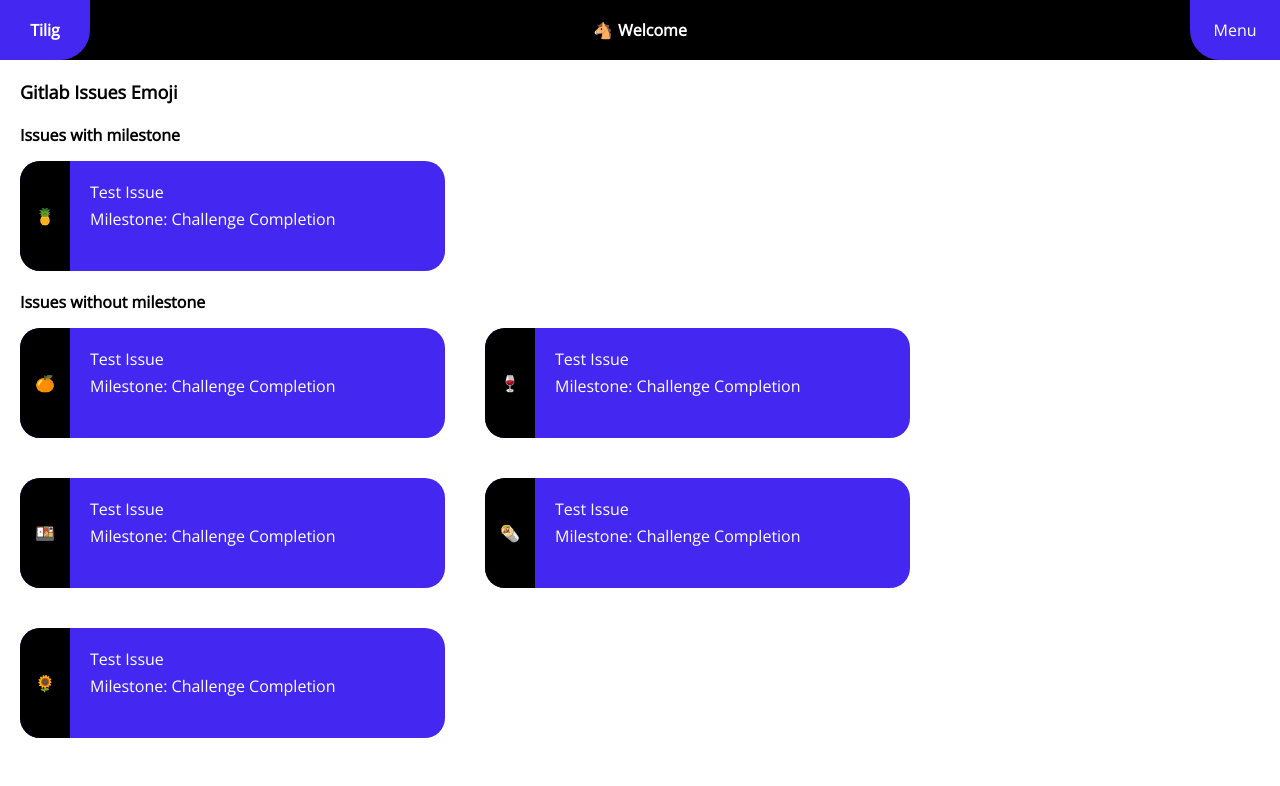
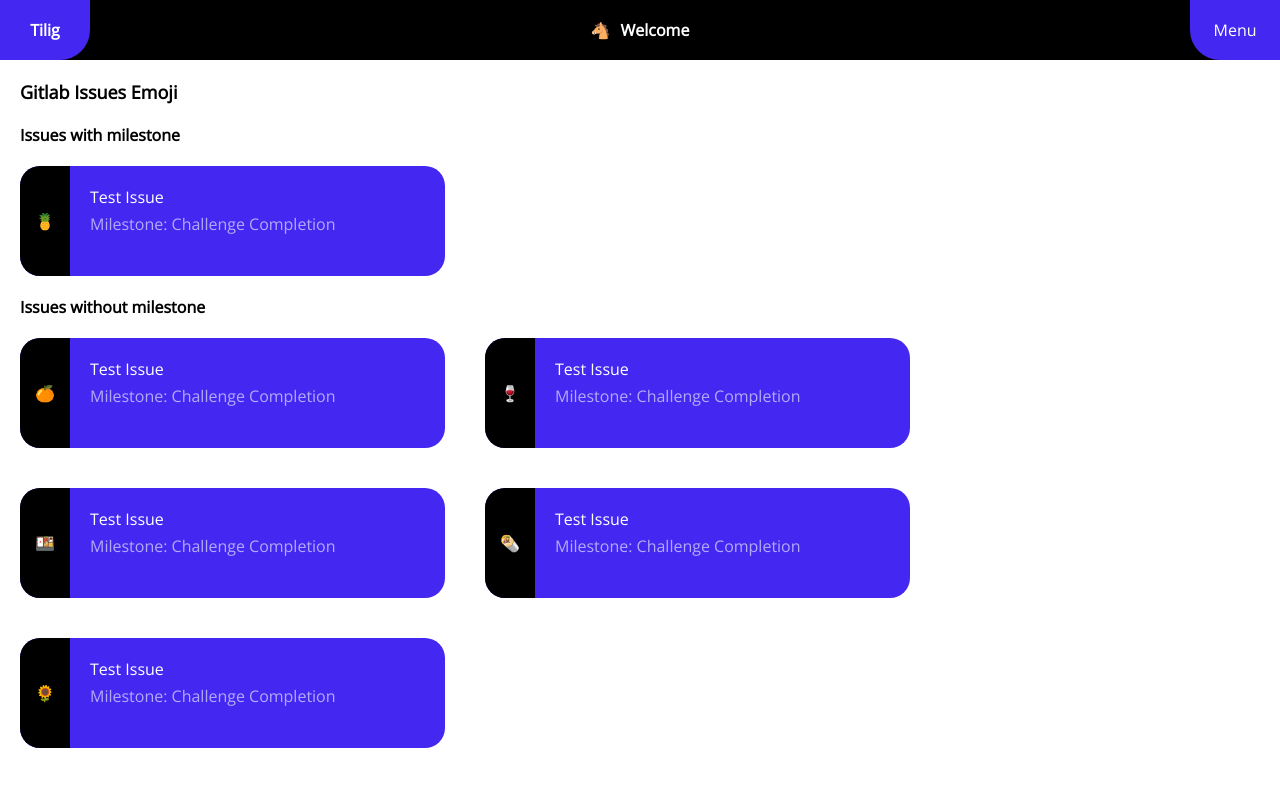
Before and after one commit to igbominadeveloper/gitlab-issues, a Vue app: page / in a window 1280 px wide. Shown: the top 786 px of the page. Built offline with nearby package versions, Linux system fonts and the light colour scheme.

Commit message:
make milestone show conditionally

```diff
--- a/src/components/Header.vue
+++ b/src/components/Header.vue
@@ -25,7 +25,7 @@ h1 {
   font-size: 16px;
   font-weight: bold;
 
-  margin: 0 0 15px;
+  margin: 0 0 20px;
 }
 
 .big-heading {
--- a/src/components/Issue.vue
+++ b/src/components/Issue.vue
@@ -4,8 +4,10 @@
       {{ emojiHex | emoji }}
     </div>
     <div class="issue-body">
-      <p>Test Issue</p>
-      <p>Milestone: Challenge Completion</p>
+      <p v-text="title" />
+      <p class="issue-body-milestone" v-show="milestone.length > 0">
+        Milestone: Challenge Completion
+      </p>
     </div>
   </div>
 </template>
@@ -17,6 +19,8 @@ export default {
   name: 'Issue',
   data: () => ({
     emojiHex: '',
+    title: 'Test Issue',
+    milestone: 'Milestone: Challenge Completion',
   }),
   created() {
     this.emojiHex = randomEmoji();
@@ -56,4 +60,8 @@ export default {
   flex-direction: column;
   gap: 5px;
 }
+
+.issue-body-milestone {
+  opacity: 0.6;
+}
 </style>
--- a/src/components/Navbar.vue
+++ b/src/components/Navbar.vue
@@ -10,12 +10,8 @@
 </template>
 
 <script>
-import { randomEmoji } from '@utils';
-
 export default {
-  created() {
-    // console.log( randomEmoji();
-  },
+  name: 'Navbar',
 };
 </script>
 
@@ -38,7 +34,7 @@ export default {
   display: flex;
   align-items: center;
   justify-content: center;
-  gap: 5px;
+  gap: 10px;
 
   font-size: 16px;
 }
```
